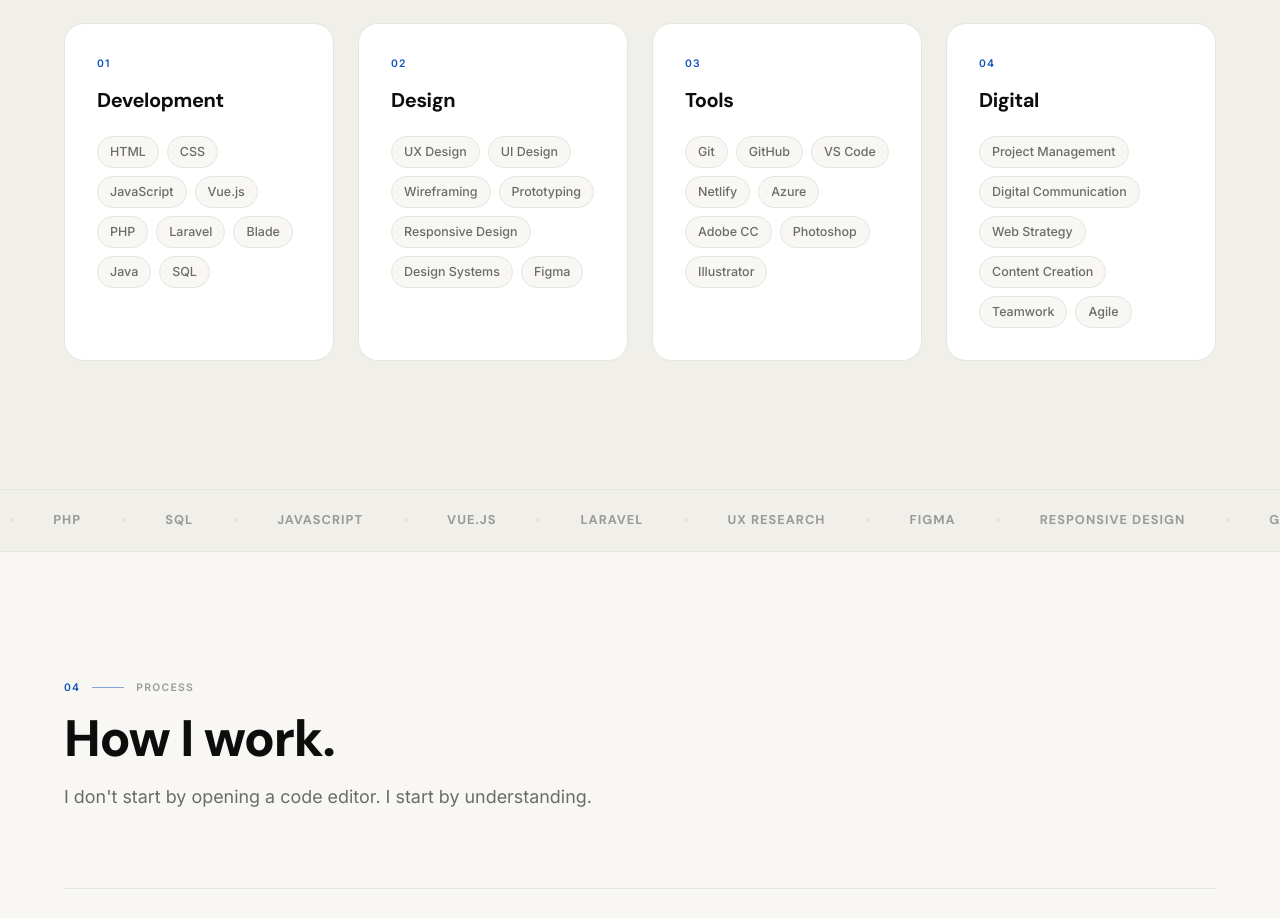
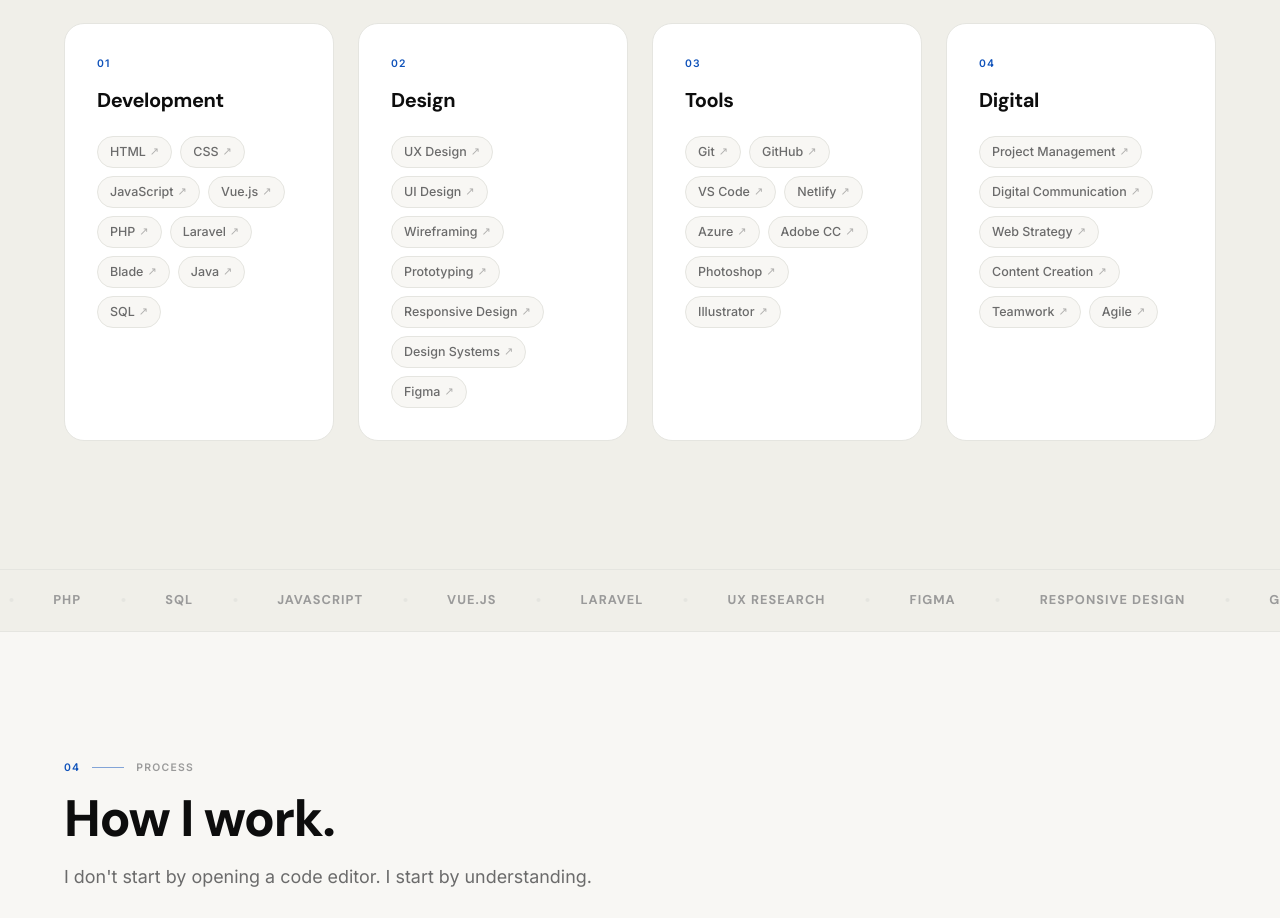
Before and after one commit to Pantufas17/portfolio, a plain HTML site: page index.html in a window 1280 px wide. Shown: the part 3580-4498 px from the top of the page. Drawn offline with Linux system fonts and the light colour scheme.

Commit message:
some changes

```diff
--- a/css/components.css
+++ b/css/components.css
@@ -831,13 +831,32 @@
   padding: 5px 12px;
   border-radius: var(--radius-full);
   background: var(--bg);
+  text-decoration: none;
+  display: inline-flex;
+  align-items: center;
+  gap: 4px;
+  cursor: pointer;
   transition: all var(--duration-base) var(--ease-out);
 }
 
-.skill-badge:hover {
+.skill-badge:hover,
+.skill-badge:focus-visible {
   color: var(--accent);
   border-color: var(--accent);
   background: var(--accent-light);
+  transform: translateY(-2px);
+  box-shadow: 0 4px 12px rgba(15, 82, 186, 0.15);
+}
+
+.skill-badge__arrow {
+  font-size: 0.7rem;
+  opacity: 0.5;
+  transition: transform 0.2s var(--ease-out), opacity 0.2s var(--ease-out);
+}
+
+.skill-badge:hover .skill-badge__arrow {
+  opacity: 1;
+  transform: translate(1px, -1px);
 }
 
 /* ─── Process Steps ─────────────────────────────────────────── */
--- a/index.html
+++ b/index.html
@@ -1210,59 +1210,59 @@
           <div class="skills-grid">
             <div class="skill-category reveal delay-1">
               <div class="skill-category__number">01</div>
-              <div class="skill-category__title">Development</div>
+              <div class="skill-category__title" data-i18n="skills.dev">Development</div>
               <div class="skill-category__items">
-                <span class="skill-badge">HTML</span>
-                <span class="skill-badge">CSS</span>
-                <span class="skill-badge">JavaScript</span>
-                <span class="skill-badge">Vue.js</span>
-                <span class="skill-badge">PHP</span>
-                <span class="skill-badge">Laravel</span>
-                <span class="skill-badge">Blade</span>
-                <span class="skill-badge">Java</span>
-                <span class="skill-badge">SQL</span>
+                <a href="work/crewup.html" class="skill-badge" title="Projet : CrewUp">HTML <span class="skill-badge__arrow">↗</span></a>
+                <a href="work/crewup.html" class="skill-badge" title="Projet : CrewUp">CSS <span class="skill-badge__arrow">↗</span></a>
+                <a href="work/f1-data-visualization.html" class="skill-badge" title="Projet : F1 Safety">JavaScript <span class="skill-badge__arrow">↗</span></a>
+                <a href="work/crewup.html" class="skill-badge" title="Projet : CrewUp">Vue.js <span class="skill-badge__arrow">↗</span></a>
+                <a href="work/odds.html" class="skill-badge" title="Projet : Odds">PHP <span class="skill-badge__arrow">↗</span></a>
+                <a href="work/odds.html" class="skill-badge" title="Projet : Odds">Laravel <span class="skill-badge__arrow">↗</span></a>
+                <a href="work/odds.html" class="skill-badge" title="Projet : Odds">Blade <span class="skill-badge__arrow">↗</span></a>
+                <a href="work/odds.html" class="skill-badge" title="Projet : Odds">Java <span class="skill-badge__arrow">↗</span></a>
+                <a href="work/odds.html" class="skill-badge" title="Projet : Odds">SQL <span class="skill-badge__arrow">↗</span></a>
               </div>
             </div>
 
             <div class="skill-category reveal delay-2">
               <div class="skill-category__number">02</div>
-              <div class="skill-category__title">Design</div>
+              <div class="skill-category__title" data-i18n="skills.design">Design</div>
               <div class="skill-category__items">
-                <span class="skill-badge">UX Design</span>
-                <span class="skill-badge">UI Design</span>
-                <span class="skill-badge">Wireframing</span>
-                <span class="skill-badge">Prototyping</span>
-                <span class="skill-badge">Responsive Design</span>
-                <span class="skill-badge">Design Systems</span>
-                <span class="skill-badge">Figma</span>
+                <a href="work/hug.html" class="skill-badge" title="Projet : HUG">UX Design <span class="skill-badge__arrow">↗</span></a>
+                <a href="work/crewup.html" class="skill-badge" title="Projet : CrewUp">UI Design <span class="skill-badge__arrow">↗</span></a>
+                <a href="work/hug.html" class="skill-badge" title="Projet : HUG">Wireframing <span class="skill-badge__arrow">↗</span></a>
+                <a href="work/la-chaux-de-fonds.html" class="skill-badge" title="Projet : La Chaux-de-Fonds">Prototyping <span class="skill-badge__arrow">↗</span></a>
+                <a href="work/f1-data-visualization.html" class="skill-badge" title="Projet : F1 Safety">Responsive Design <span class="skill-badge__arrow">↗</span></a>
+                <a href="work/hug.html" class="skill-badge" title="Projet : HUG">Design Systems <span class="skill-badge__arrow">↗</span></a>
+                <a href="work/hug.html" class="skill-badge" title="Projet : HUG">Figma <span class="skill-badge__arrow">↗</span></a>
               </div>
             </div>
 
             <div class="skill-category reveal delay-3">
               <div class="skill-category__number">03</div>
-              <div class="skill-category__title">Tools</div>
+              <div class="skill-category__title" data-i18n="skills.tools">Tools</div>
               <div class="skill-category__items">
-                <span class="skill-badge">Git</span>
-                <span class="skill-badge">GitHub</span>
-                <span class="skill-badge">VS Code</span>
-                <span class="skill-badge">Netlify</span>
-                <span class="skill-badge">Azure</span>
-                <span class="skill-badge">Adobe CC</span>
-                <span class="skill-badge">Photoshop</span>
-                <span class="skill-badge">Illustrator</span>
+                <a href="work/f1-data-visualization.html" class="skill-badge" title="Projet : F1 Safety">Git <span class="skill-badge__arrow">↗</span></a>
+                <a href="work/f1-data-visualization.html" class="skill-badge" title="Projet : F1 Safety">GitHub <span class="skill-badge__arrow">↗</span></a>
+                <a href="work/f1-data-visualization.html" class="skill-badge" title="Projet : F1 Safety">VS Code <span class="skill-badge__arrow">↗</span></a>
+                <a href="work/f1-data-visualization.html" class="skill-badge" title="Projet : F1 Safety">Netlify <span class="skill-badge__arrow">↗</span></a>
+                <a href="work/odds.html" class="skill-badge" title="Projet : Odds">Azure <span class="skill-badge__arrow">↗</span></a>
+                <a href="work/etoile-blanche.html" class="skill-badge" title="Projet : Étoile Blanche">Adobe CC <span class="skill-badge__arrow">↗</span></a>
+                <a href="work/etoile-blanche.html" class="skill-badge" title="Projet : Étoile Blanche">Photoshop <span class="skill-badge__arrow">↗</span></a>
+                <a href="work/etoile-blanche.html" class="skill-badge" title="Projet : Étoile Blanche">Illustrator <span class="skill-badge__arrow">↗</span></a>
               </div>
             </div>
 
             <div class="skill-category reveal delay-4">
               <div class="skill-category__number">04</div>
-              <div class="skill-category__title">Digital</div>
+              <div class="skill-category__title" data-i18n="skills.digital">Digital</div>
               <div class="skill-category__items">
-                <span class="skill-badge">Project Management</span>
-                <span class="skill-badge">Digital Communication</span>
-                <span class="skill-badge">Web Strategy</span>
-                <span class="skill-badge">Content Creation</span>
-                <span class="skill-badge">Teamwork</span>
-                <span class="skill-badge">Agile</span>
+                <a href="work/etoile-blanche.html" class="skill-badge" title="Projet : Étoile Blanche">Project Management <span class="skill-badge__arrow">↗</span></a>
+                <a href="work/etoile-blanche.html" class="skill-badge" title="Projet : Étoile Blanche">Digital Communication <span class="skill-badge__arrow">↗</span></a>
+                <a href="work/etoile-blanche.html" class="skill-badge" title="Projet : Étoile Blanche">Web Strategy <span class="skill-badge__arrow">↗</span></a>
+                <a href="work/etoile-blanche.html" class="skill-badge" title="Projet : Étoile Blanche">Content Creation <span class="skill-badge__arrow">↗</span></a>
+                <a href="work/crewup.html" class="skill-badge" title="Projet : CrewUp">Teamwork <span class="skill-badge__arrow">↗</span></a>
+                <a href="work/crewup.html" class="skill-badge" title="Projet : CrewUp">Agile <span class="skill-badge__arrow">↗</span></a>
               </div>
             </div>
           </div>
--- a/js/i18n.js
+++ b/js/i18n.js
@@ -66,8 +66,12 @@ const TRANSLATIONS = {
     'work.eb-desc':     'Redesign of the digital presence and online communication for a Lausanne restaurant.',
 
     /* Home — Skills */
-    'skills.label': 'Expertise',
-    'skills.title': 'Skills &amp; tools.',
+    'skills.label':   'Expertise',
+    'skills.title':   'Skills &amp; tools.',
+    'skills.dev':     'Development',
+    'skills.design':  'Design',
+    'skills.tools':   'Tools',
+    'skills.digital': 'Digital',
 
     /* Home — Process */
     'process.label':    'Process',
@@ -276,8 +280,12 @@ const TRANSLATIONS = {
     'work.eb-desc':     "Refonte de la présence digitale et de la communication en ligne du restaurant Etoile Blanche à Lausanne.",
 
     /* Home — Skills */
-    'skills.label': 'Expertise',
-    'skills.title': 'Compétences &amp; outils.',
+    'skills.label':   'Expertise',
+    'skills.title':   'Compétences &amp; outils.',
+    'skills.dev':     'Développement',
+    'skills.design':  'Design',
+    'skills.tools':   'Outils',
+    'skills.digital': 'Digital',
 
     /* Home — Process */
     'process.label':    'Processus',
```
